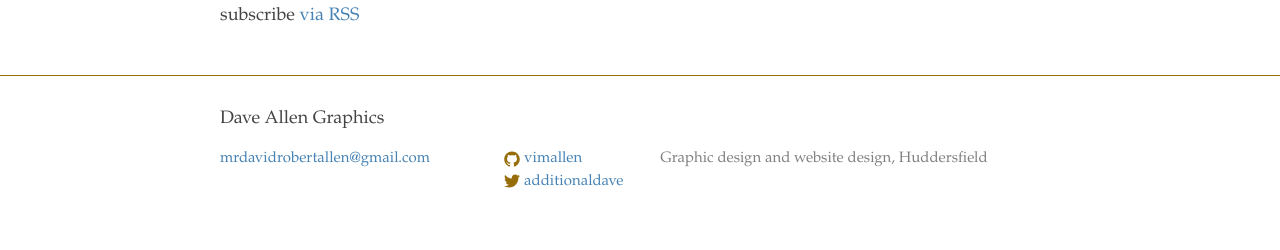
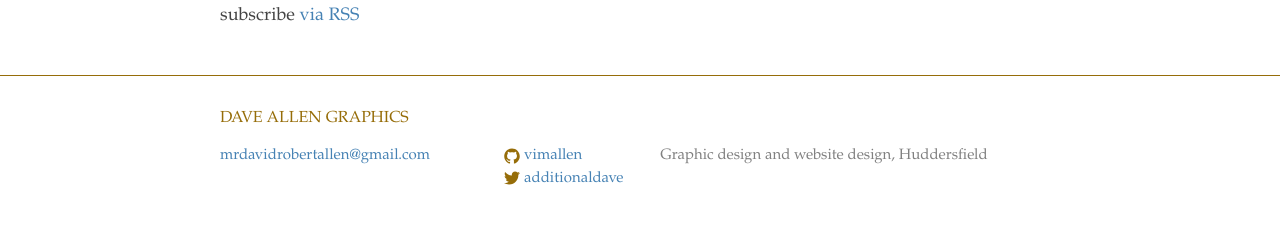
Before and after one commit to vimallen/allend, a Jekyll site: the page built from index.html, in a window 1280 px wide. Shown: the part 1013-1263 px from the top of the page. Built offline with Jekyll 4.4.1, drawn with Linux system fonts in a browser that asks for light colours.

Commit message:
Mon close

```diff
--- a/_sass/_layout.scss
+++ b/_sass/_layout.scss
@@ -117,8 +117,10 @@
 }
 
 .footer-heading {
-	font-size: 18px;
+	font-size: 16px;
     margin-bottom: $spacing-unit / 2;
+	text-transform: uppercase;
+	color: $brand-color;
 }
 
 .contact-list,
```
